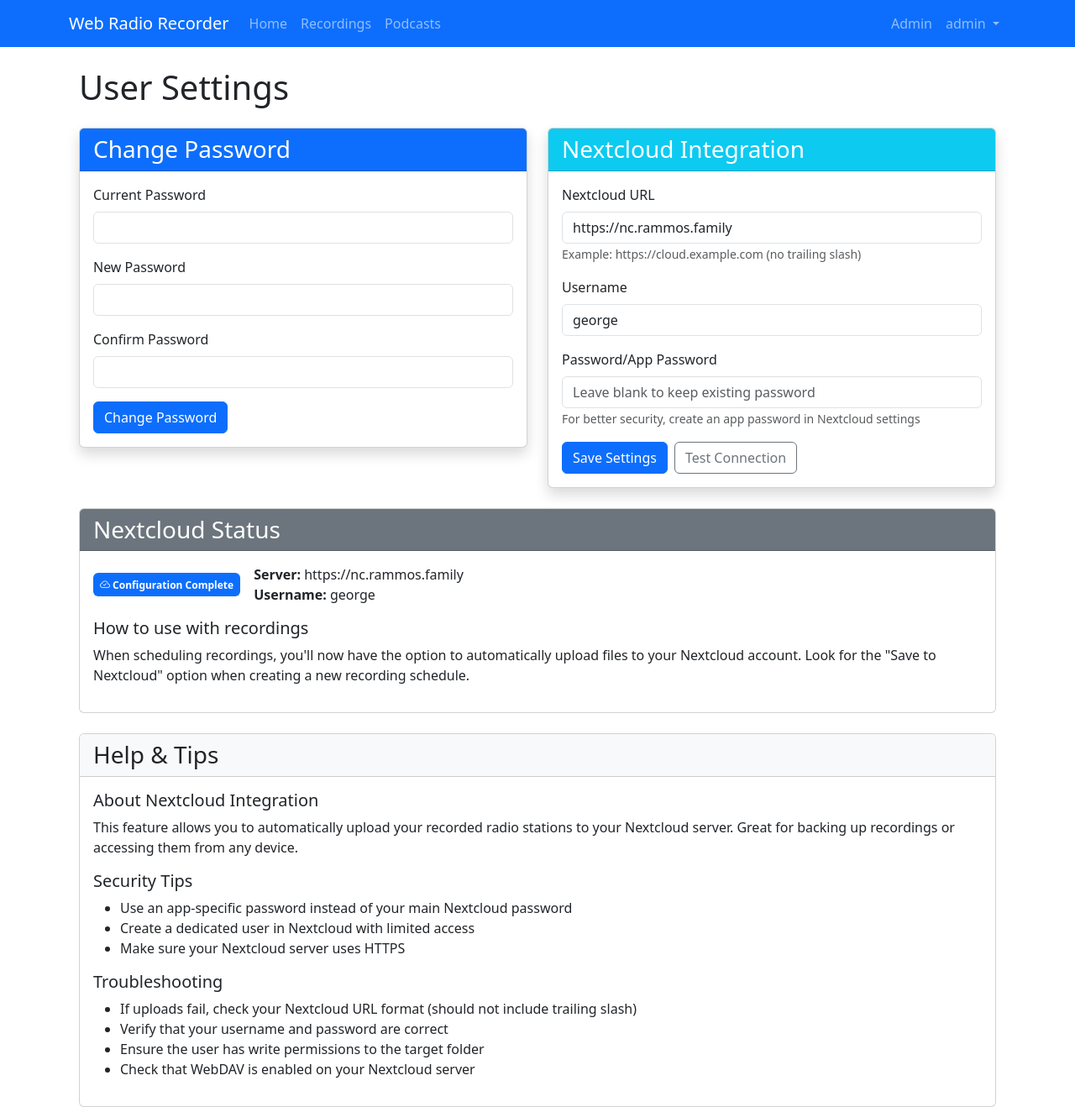
After one commit to pyRammos/web-radio-recorder, a Flask app: page /settings in a window 1280 px wide. The commit adds this page. Shown: the whole page at 84% size. Run offline with Flask 3, Linux system fonts and the light colour scheme; a user stored in the database is signed in; data comes from the database, SQL or seed files in the repository; both versions use the stored data as it was after the commit.

Commit message:
Adding functionality to save to Next Cloud

```diff
--- a/app.py
+++ b/app.py
@@ -84,6 +84,16 @@ class User(UserMixin, db.Model):
     def check_password(self, password):
         return check_password_hash(self.password_hash, password)
 
+class UserSettings(db.Model):
+    id = db.Column(db.Integer, primary_key=True)
+    user_id = db.Column(db.Integer, db.ForeignKey('user.id'), nullable=False)
+    nextcloud_url = db.Column(db.String(255))
+    nextcloud_username = db.Column(db.String(100))
+    nextcloud_password = db.Column(db.String(255))
+
+    # Relationship with User model
+    user = db.relationship('User', backref=db.backref('settings', uselist=False))
+
 class Station(db.Model):
     id = db.Column(db.Integer, primary_key=True)
     name = db.Column(db.String(100), nullable=False)
@@ -116,6 +126,15 @@ class Recording(db.Model):
     podcast_category = db.Column(db.String(50))
     podcast_explicit = db.Column(db.String(5))
     podcast_image = db.Column(db.String(255))
+
+    # Nextcloud integration
+    save_to_nextcloud = db.Column(db.Boolean, default=False)
+    nextcloud_folder = db.Column(db.String(255))
+    nextcloud_status = db.Column(db.String(20))  # success, failed, pending
+    nextcloud_error = db.Column(db.Text)
+
+    # Retention settings
+    max_recordings = db.Column(db.Integer, default=0)  # 0 means keep all recordings
 
     def to_dict(self):
         """Convert record to dictionary for scheduler compatibility"""
@@ -186,12 +205,13 @@ def record_audio(recording_id, station_url, output_file, duration_seconds):
             base_directory = os.path.dirname(output_file)
             extension = os.path.splitext(output_file)[1]
 
-            # Format: StationName-YYYYMMDD
+            # Format: StationNameYYYYMMDD-DDD (where DDD is day of week abbreviation)
             current_time = datetime.now()
             formatted_date = current_time.strftime('%Y%m%d')
+            day_name = current_time.strftime('%a')  # 3-letter day abbreviation (Sun, Mon, etc.)
 
-            # Use station name and date for the filename
-            episode_title = f"{recording_db.station.name}-{formatted_date}"
+            # Use station name, date and day of week for the filename - no dash between station and date
+            episode_title = f"{recording_db.station.name}{formatted_date}-{day_name}"
             new_output_file = os.path.join(base_directory, f"{episode_title}{extension}")
 
             # Use the new filename
@@ -266,14 +286,40 @@ def record_audio(recording_id, station_url, output_file, duration_seconds):
                     # Add to the database
                     db.session.add(episode)
                     db.session.commit()
+
+                    # Clean up old episodes if there's a retention policy
+                    if recording_db.max_recordings > 0 and recording_db.podcast_uuid:
+                        clean_up_old_recordings(recording_db.podcast_uuid, recording_db.max_recordings)
                 else:
                     # For one-time recordings, update the existing entry
-                    recording_db.status = 'Completed'
-                    recording_db.actual_start_time = datetime.now()
-                    if os.path.exists(output_file):
-                        recording_db.file_size = os.path.getsize(output_file)
                     db.session.commit()
 
+                if recording_db.save_to_nextcloud:
+                    # Get user settings
+                    user = User.query.filter_by(is_admin=True).first()  # Or however you want to determine user
+                    if user and user.settings:
+                        settings = user.settings
+
+                        # Create Nextcloud path
+                        filename = os.path.basename(output_file)
+                        nextcloud_folder = recording_db.nextcloud_folder or ''
+                        nextcloud_path = f"{nextcloud_folder}/{filename}"
+
+                        # Upload to Nextcloud
+                        success, message = upload_to_nextcloud(
+                            output_file,
+                            nextcloud_path,
+                            settings.nextcloud_url,
+                            settings.nextcloud_username,
+                            settings.nextcloud_password
+                        )
+
+                        # Update status
+                        recording_db.nextcloud_status = 'success' if success else 'failed'
+                        if not success:
+                            recording_db.nextcloud_error = message
+
+                        db.session.commit()
             else:
                 print(f"Recording failed with return code {process.returncode}")
                 error_msg = "Unknown error"
@@ -335,6 +381,36 @@ def schedule_recording_job(recording_id, station_url, output_file, start_time, d
             args=[recording_id, station_url, output_file, duration_seconds],
             name=f"Recording {recording_id}"
         )
+
+# Add this function with your other utility functions
+def clean_up_old_recordings(podcast_uuid, max_recordings):
+    """Delete old recordings based on retention policy"""
+    if max_recordings <= 0:
+        return  # Keep all recordings
+
+    # Get all episodes for this podcast, sorted by date (newest first)
+    episodes = Recording.query.filter(
+        Recording.podcast_uuid == podcast_uuid,
+        Recording.status.in_(['Completed', 'completed']),
+        ~Recording.recurring.is_(None)  # Filter out the template
+    ).order_by(Recording.actual_start_time.desc()).all()
+
+    # If we have more than the max, delete the oldest ones
+    if len(episodes) > max_recordings:
+        for episode in episodes[max_recordings:]:
+            # Delete the file if it exists
+            if episode.output_file and os.path.exists(episode.output_file):
+                try:
+                    os.remove(episode.output_file)
+                    app.logger.info(f"Deleted old recording file: {episode.output_file}")
+                except OSError as e:
+                    app.logger.error(f"Error deleting file {episode.output_file}: {e}")
+
+            # Remove from database
+            db.session.delete(episode)
+            app.logger.info(f"Deleted old recording record: {episode.id}")
+
+        db.session.commit()
 
 # Define all routes below
 
@@ -487,6 +563,22 @@ def schedule_recording():
                 # Store only the relative path from the recordings folder
                 relative_path = os.path.join('images', img_filename)
                 recording.podcast_image = relative_path
+
+        # Add this in the schedule_recording route, before adding to the database
+        # Add retention setting
+        if recurring:
+            try:
+                max_recordings = int(request.form.get('max_recordings', 0))
+                recording.max_recordings = max(0, max_recordings)  # Ensure non-negative
+            except (ValueError, TypeError):
+                recording.max_recordings = 0  # Default to keeping all
+
+        # Process Nextcloud options
+        save_to_nextcloud = request.form.get('save_to_nextcloud') == 'on'
+        recording.save_to_nextcloud = save_to_nextcloud
+        if save_to_nextcloud:
+            recording.nextcloud_folder = request.form.get('nextcloud_folder', '')
+            recording.nextcloud_status = 'pending'
 
         # Add to the schedule
         db.session.add(recording)
@@ -829,6 +921,126 @@ def admin_dashboard():
 
     return render_template('admin_dashboard.html', title='Admin Dashboard', stats=stats)
 
+@app.route('/settings', methods=['GET', 'POST'])
+@login_required
+def settings():
+    # Get or create user settings
+    user_settings = UserSettings.query.filter_by(user_id=current_user.id).first()
+    if not user_settings:
+        user_settings = UserSettings(user_id=current_user.id)
+        db.session.add(user_settings)
+        db.session.commit()
+
+    # Handle form submission
+    if request.method == 'POST':
+        # Password change section
+        if 'change_password' in request.form:
+            current_password = request.form.get('current_password')
+            new_password = request.form.get('new_password')
+            confirm_password = request.form.get('confirm_password')
+
+            # Validate inputs
+            if not current_user.check_password(current_password):
+                flash('Current password is incorrect', 'danger')
+            elif new_password != confirm_password:
+                flash('New passwords do not match', 'danger')
+            elif len(new_password) < 8:
+                flash('Password must be at least 8 characters', 'danger')
+            else:
+                # Update password
+                current_user.set_password(new_password)
+                current_user.password_change_required = False
+                db.session.commit()
+                flash('Password successfully changed', 'success')
+
+        # Nextcloud settings section
+        elif 'update_nextcloud' in request.form:
+            user_settings.nextcloud_url = request.form.get('nextcloud_url', '').rstrip('/')
+            user_settings.nextcloud_username = request.form.get('nextcloud_username', '')
+
+            # Only update password if provided (not empty)
+            new_password = request.form.get('nextcloud_password', '')
+            if new_password:
+                user_settings.nextcloud_password = new_password
+
+            db.session.commit()
+            flash('Nextcloud settings updated', 'success')
+
+            # Test connection if requested
+            if 'test_connection' in request.form:
+                success, message = test_nextcloud_connection(
+                    user_settings.nextcloud_url,
+                    user_settings.nextcloud_username,
+                    user_settings.nextcloud_password
+                )
+                if success:
+                    flash(f'Nextcloud connection successful: {message}', 'success')
+                else:
+                    flash(f'Nextcloud connection failed: {message}', 'danger')
+
+    return render_template('settings.html', title='User Settings', settings=user_settings)
+
+def test_nextcloud_connection(nextcloud_url, username, password):
+    """Test connection to Nextcloud server"""
+    try:
+        import requests
+        # Construct the WebDAV URL
+        webdav_url = f"{nextcloud_url}/remote.php/dav/files/{username}/"
+
+        # Make a request to list root directory
+        response = requests.propfind(
+            webdav_url,
+            auth=(username, password),
+            headers={'Depth': '0'}
+        )
+
+        if response.status_code == 207:  # Multi-status response is good
+            return True, "Connection successful"
+        else:
+            return False, f"Unexpected status code: {response.status_code}"
+
+    except Exception as e:
+        return False, str(e)
+
+def upload_to_nextcloud(file_path, nextcloud_path, nextcloud_url, username, password):
+    """Upload a file to Nextcloud via WebDAV"""
+    try:
+        import requests
+        from pathlib import Path
+
+        # Ensure the path starts with a slash
+        if not nextcloud_path.startswith('/'):
+            nextcloud_path = '/' + nextcloud_path
+
+        # Construct the full URL
+        webdav_url = f"{nextcloud_url}/remote.php/dav/files/{username}{nextcloud_path}"
+
+        # Create directory if it doesn't exist
+        dir_path = str(Path(nextcloud_path).parent)
+        if dir_path != '/':
+            dir_url = f"{nextcloud_url}/remote.php/dav/files/{username}{dir_path}"
+            requests.request(
+                'MKCOL',
+                dir_url,
+                auth=(username, password)
+            )
+
+        # Upload the file
+        with open(file_path, 'rb') as f:
+            response = requests.put(
+                webdav_url,
+                data=f,
+                auth=(username, password)
+            )
+
+        if response.status_code in [200, 201, 204]:
+            return True, "File uploaded successfully"
+        else:
+            return False, f"Upload failed with status code: {response.status_code}"
+
+    except Exception as e:
+        return False, str(e)
+
 # Initialize the application
 def init_app():
     # Make sure database tables exist
--- a/requirements.txt
+++ b/requirements.txt
@@ -21,3 +21,6 @@ python-dotenv==1.0.0
 # Production (optional)
 # gunicorn==21.2.0
 # psycopg2-binary==2.9.9  # Uncomment if using PostgreSQL
+
+
+requests==2.28.1
--- a/templates/base.html
+++ b/templates/base.html
@@ -34,15 +34,19 @@
                     </li>
                     {% endif %}
                     {% if current_user.is_authenticated %}
-                    <li class="nav-item">
-                        <a class="nav-link" href="{{ url_for('change_password') }}">Change Password</a>
-                    </li>
-                    <li class="nav-item">
-                        <a class="nav-link" href="{{ url_for('logout') }}">Logout ({{ current_user.username }})</a>
+                    <li class="nav-item dropdown">
+                      <a class="nav-link dropdown-toggle" href="#" id="userDropdown" role="button" data-bs-toggle="dropdown" aria-expanded="false">
+                        {{ current_user.username }}
+                      </a>
+                      <ul class="dropdown-menu dropdown-menu-end" aria-labelledby="userDropdown">
+                        <li><a class="dropdown-item" href="{{ url_for('settings') }}">Settings</a></li>
+                        <li><hr class="dropdown-divider"></li>
+                        <li><a class="dropdown-item" href="{{ url_for('logout') }}">Logout</a></li>
+                      </ul>
                     </li>
                     {% else %}
                     <li class="nav-item">
-                        <a class="nav-link" href="{{ url_for('login') }}">Login</a>
+                      <a class="nav-link" href="{{ url_for('login') }}">Login</a>
                     </li>
                     {% endif %}
                 </ul>
--- /dev/null
+++ b/templates/settings.html
@@ -0,0 +1,150 @@
+{% extends "base.html" %}
+
+{% block title %}{{ title }}{% endblock %}
+
+{% block content %}
+<div class="container">
+    <h1 class="mb-4">User Settings</h1>
+
+    <!-- Flash messages -->
+    {% with messages = get_flashed_messages(with_categories=true) %}
+        {% if messages %}
+            {% for category, message in messages %}
+                <div class="alert alert-{{ category }}">{{ message }}</div>
+            {% endfor %}
+        {% endif %}
+    {% endwith %}
+
+    <div class="row">
+        <!-- Password Change Section -->
+        <div class="col-lg-6 mb-4">
+            <div class="card shadow">
+                <div class="card-header bg-primary text-white">
+                    <h3 class="mb-0">Change Password</h3>
+                </div>
+                <div class="card-body">
+                    <form method="POST">
+                        <div class="mb-3">
+                            <label for="current_password" class="form-label">Current Password</label>
+                            <input type="password" id="current_password" name="current_password" class="form-control" required>
+                        </div>
+                        <div class="mb-3">
+                            <label for="new_password" class="form-label">New Password</label>
+                            <input type="password" id="new_password" name="new_password" class="form-control" required>
+                        </div>
+                        <div class="mb-3">
+                            <label for="confirm_password" class="form-label">Confirm Password</label>
+                            <input type="password" id="confirm_password" name="confirm_password" class="form-control" required>
+                        </div>
+                        <button type="submit" name="change_password" class="btn btn-primary">Change Password</button>
+                    </form>
+                </div>
+            </div>
+        </div>
+
+        <!-- Nextcloud Integration Section -->
+        <div class="col-lg-6 mb-4">
+            <div class="card shadow">
+                <div class="card-header bg-info text-white">
+                    <h3 class="mb-0">Nextcloud Integration</h3>
+                </div>
+                <div class="card-body">
+                    <form method="POST">
+                        <div class="mb-3">
+                            <label for="nextcloud_url" class="form-label">Nextcloud URL</label>
+                            <input type="url" id="nextcloud_url" name="nextcloud_url" class="form-control"
+                                   placeholder="https://your-nextcloud-instance.com"
+                                   value="{{ settings.nextcloud_url or '' }}">
+                            <small class="text-muted">Example: https://cloud.example.com (no trailing slash)</small>
+                        </div>
+                        <div class="mb-3">
+                            <label for="nextcloud_username" class="form-label">Username</label>
+                            <input type="text" id="nextcloud_username" name="nextcloud_username" class="form-control"
+                                   value="{{ settings.nextcloud_username or '' }}">
+                        </div>
+                        <div class="mb-3">
+                            <label for="nextcloud_password" class="form-label">Password/App Password</label>
+                            <input type="password" id="nextcloud_password" name="nextcloud_password" class="form-control"
+                                   placeholder="{% if settings.nextcloud_password %}Leave blank to keep existing password{% else %}Enter password{% endif %}">
+                            <small class="text-muted">For better security, create an app password in Nextcloud settings</small>
+                        </div>
+                        <div class="d-flex">
+                            <button type="submit" name="update_nextcloud" class="btn btn-primary me-2">Save Settings</button>
+                            <button type="submit" name="test_connection" value="1" class="btn btn-outline-secondary">Test Connection</button>
+                        </div>
+                    </form>
+                </div>
+            </div>
+        </div>
+    </div>
+
+    <!-- Connection Status Section -->
+    <div class="row">
+        <div class="col-12">
+            <div class="card mb-4">
+                <div class="card-header bg-secondary text-white">
+                    <h3 class="mb-0">Nextcloud Status</h3>
+                </div>
+                <div class="card-body">
+                    {% if settings and settings.nextcloud_url %}
+                        <div class="d-flex align-items-center">
+                            <div class="me-3">
+                                <span class="badge bg-{% if settings.nextcloud_url and settings.nextcloud_username and settings.nextcloud_password %}primary{% else %}warning{% endif %} p-2">
+                                    {% if settings.nextcloud_url and settings.nextcloud_username and settings.nextcloud_password %}
+                                        <i class="bi bi-cloud-check"></i> Configuration Complete
+                                    {% else %}
+                                        <i class="bi bi-cloud-slash"></i> Incomplete Configuration
+                                    {% endif %}
+                                </span>
+                            </div>
+                            <div>
+                                <strong>Server:</strong> {{ settings.nextcloud_url or 'Not set' }}<br>
+                                <strong>Username:</strong> {{ settings.nextcloud_username or 'Not set' }}
+                            </div>
+                        </div>
+
+                        <div class="mt-3">
+                            <h5>How to use with recordings</h5>
+                            <p>When scheduling recordings, you'll now have the option to automatically upload files to your Nextcloud account. Look for the "Save to Nextcloud" option when creating a new recording schedule.</p>
+                        </div>
+                    {% else %}
+                        <div class="alert alert-info">
+                            <i class="bi bi-info-circle"></i> Nextcloud integration is not configured. Fill in the settings above to enable automatic uploads.
+                        </div>
+                    {% endif %}
+                </div>
+            </div>
+        </div>
+    </div>
+
+    <!-- Help Section -->
+    <div class="row">
+        <div class="col-12">
+            <div class="card">
+                <div class="card-header bg-light">
+                    <h3 class="mb-0">Help & Tips</h3>
+                </div>
+                <div class="card-body">
+                    <h5>About Nextcloud Integration</h5>
+                    <p>This feature allows you to automatically upload your recorded radio stations to your Nextcloud server. Great for backing up recordings or accessing them from any device.</p>
+
+                    <h5>Security Tips</h5>
+                    <ul>
+                        <li>Use an app-specific password instead of your main Nextcloud password</li>
+                        <li>Create a dedicated user in Nextcloud with limited access</li>
+                        <li>Make sure your Nextcloud server uses HTTPS</li>
+                    </ul>
+
+                    <h5>Troubleshooting</h5>
+                    <ul>
+                        <li>If uploads fail, check your Nextcloud URL format (should not include trailing slash)</li>
+                        <li>Verify that your username and password are correct</li>
+                        <li>Ensure the user has write permissions to the target folder</li>
+                        <li>Check that WebDAV is enabled on your Nextcloud server</li>
+                    </ul>
+                </div>
+            </div>
+        </div>
+    </div>
+</div>
+{% endblock %}
```
Also changed, not shown: templates/schedule_recording.html (+57 -0 lines), instance/radio_recorder.db, recordings/images/podcast_7077e296-fabd-486e-b9ec-bb893ae3e6d4.png (added), recordings/images/podcast_ae74f296-dd43-4225-8c04-62fd27ba3c8f.png (added).
